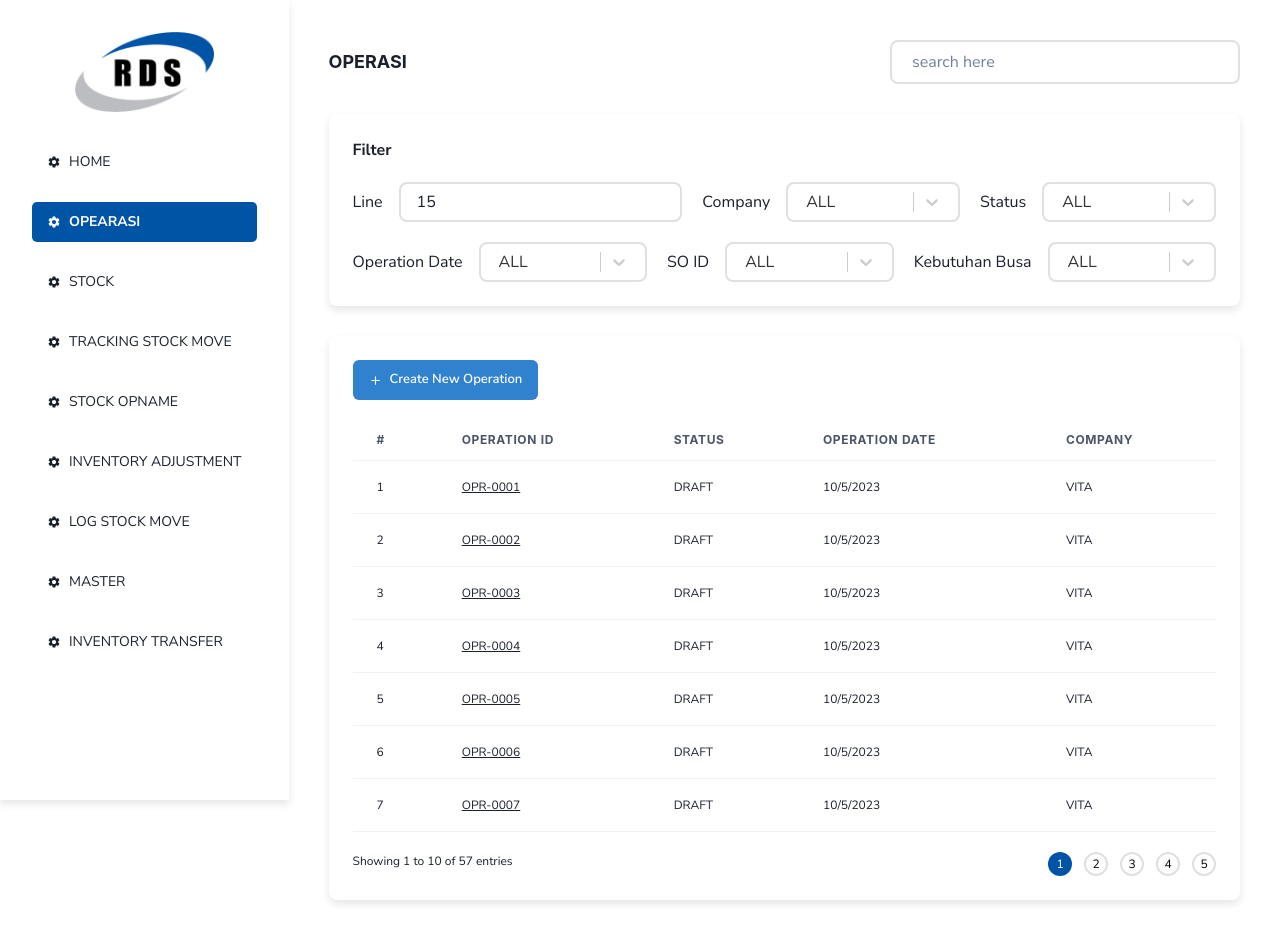
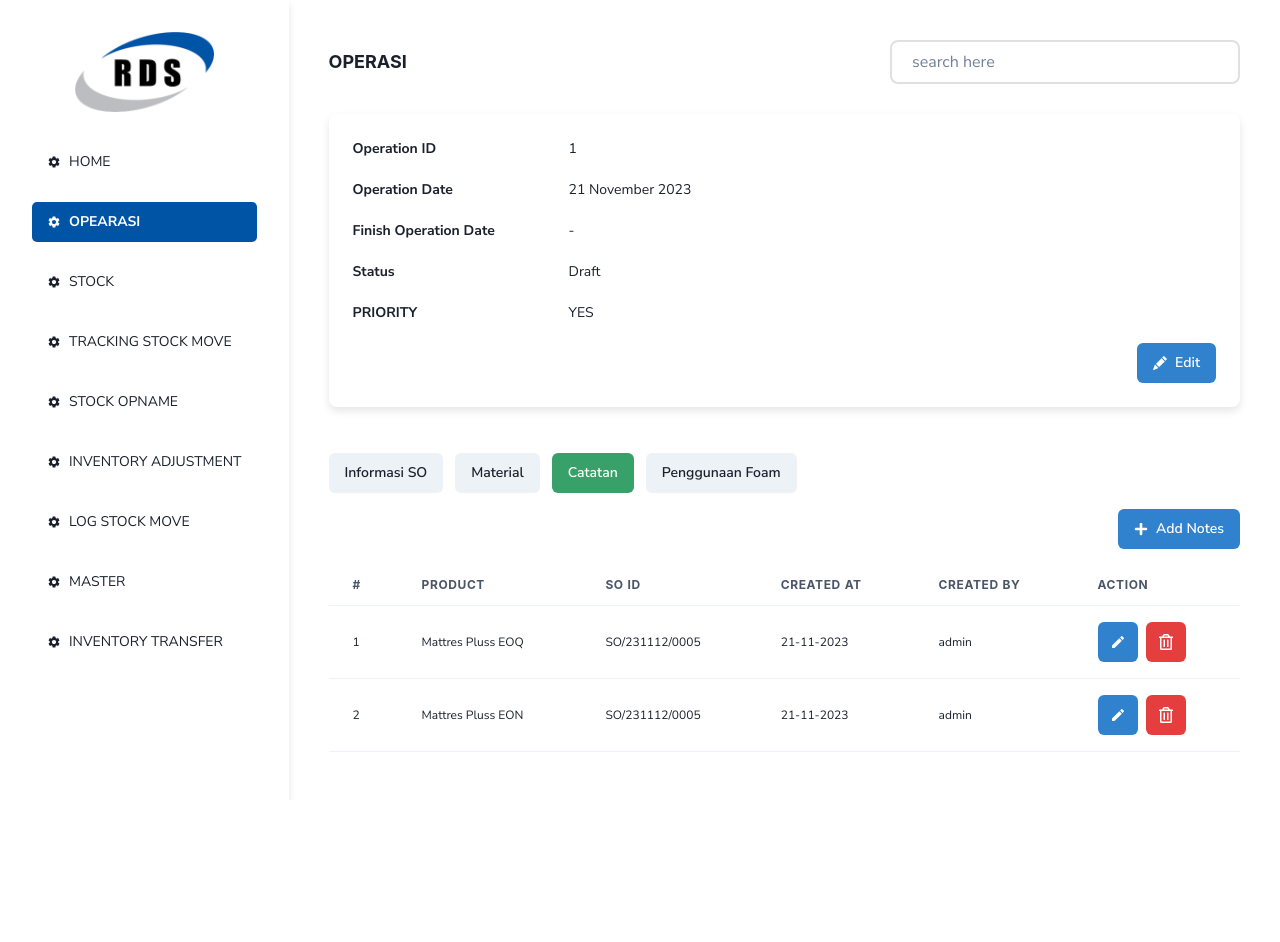
Before and after one commit to kopireng06/test-rds, a React (Vite) app: page /operation/1/notes in a window 1280 px wide. Shown: the top 942 px of the page. After the commit the page ends 800 px from the top, so only its background shows below. Built offline with nearby package versions, Linux system fonts and the light colour scheme; the HTML template or start-up script is replaced by a standard one.

Commit message:
feat: add notes page

```diff
--- a/src/App.tsx
+++ b/src/App.tsx
@@ -4,6 +4,7 @@ import './App.css'
 import OperationList from './components/views/OperationList'
 import SoInformation from './components/views/SoInformation'
 import CreateOperation from './components/views/CreateOperation'
+import NoteList from './components/views/NoteList'
 import SoDetail from './components/views/SoDetail'
 import { ChakraProvider } from '@chakra-ui/react'
 import MaterialList from './components/views/MaterialList'
@@ -30,6 +31,14 @@ const router = createBrowserRouter([
     element: (
       <Dashboard>
         <MaterialList />
+      </Dashboard>
+    )
+  },
+  {
+    path: '/operation/:operationID/notes',
+    element: (
+      <Dashboard>
+        <NoteList />
       </Dashboard>
     )
   },
--- a/src/components/commons/OperationDesc.tsx
+++ b/src/components/commons/OperationDesc.tsx
@@ -79,7 +79,14 @@ function OperationDescription() {
         >
           Material
         </Button>
-        <Button fontSize={14}>Catatan</Button>
+        <Button
+          fontSize={14}
+          colorScheme={location.pathname.includes('notes') ? 'green' : undefined}
+          as={Link}
+          to={`/operation/${params?.operationID}/notes`}
+        >
+          Catatan
+        </Button>
         <Button fontSize={14}>Penggunaan Foam</Button>
       </Flex>
     </>
--- /dev/null
+++ b/src/components/views/NoteList.tsx
@@ -0,0 +1,125 @@
+import {
+  Button,
+  Flex,
+  Icon,
+  IconButton,
+  Modal,
+  ModalBody,
+  ModalCloseButton,
+  ModalContent,
+  ModalFooter,
+  ModalHeader,
+  ModalOverlay,
+  Table,
+  TableContainer,
+  Tbody,
+  Td,
+  Text,
+  Textarea,
+  Th,
+  Thead,
+  Tr,
+  useDisclosure
+} from '@chakra-ui/react'
+import OperationDescription from '../commons/OperationDesc'
+import { MdEdit } from 'react-icons/md'
+import { FaPlus, FaRegTrashAlt } from 'react-icons/fa'
+import SelectInput from '../forms/Select'
+
+const tableData = [
+  { product: 'Mattres Pluss EOQ', soID: 'SO/231112/0005', createdAt: '21-11-2023', createdBy: 'admin' },
+  { product: 'Mattres Pluss EON', soID: 'SO/231112/0005', createdAt: '21-11-2023', createdBy: 'admin' }
+]
+
+const soIdOptions = Array.from(Array(8).keys()).map((val) => {
+  const id = `OPR-000${val}`
+
+  return {
+    label: id,
+    value: id
+  }
+})
+
+const productOptions = [
+  { label: 'Car', value: 'car' },
+  { label: 'Laptop', value: 'laptop' }
+]
+
+function NoteList() {
+  const { isOpen, onClose, onOpen } = useDisclosure()
+
+  return (
+    <Flex flexDir='column' gap={4}>
+      <OperationDescription />
+      <Flex justifyContent='flex-end'>
+        <Button w='fit-content' alignSelf='flex-end' colorScheme='blue' fontSize={14} onClick={onOpen}>
+          <Icon as={FaPlus} mr={2} />
+          Add Notes
+        </Button>
+      </Flex>
+      <TableContainer>
+        <Table variant='simple'>
+          <Thead>
+            <Tr>
+              <Th>#</Th>
+              <Th>PRODUCT</Th>
+              <Th>SO ID</Th>
+              <Th>CREATED AT</Th>
+              <Th>CREATED BY</Th>
+              <Th>ACTION</Th>
+            </Tr>
+          </Thead>
+          <Tbody>
+            {tableData.map(({ product, soID, createdAt, createdBy }, idx) => (
+              <Tr key={idx} cursor='pointer' _hover={{ background: 'rgb(0,84,166)', color: 'white' }}>
+                <Td fontSize={12}>{idx + 1}</Td>
+                <Td fontSize={12}>{product}</Td>
+                <Td fontSize={12}>{soID}</Td>
+                <Td fontSize={12}>{createdAt}</Td>
+                <Td fontSize={12}>{createdBy}</Td>
+                <Td fontSize={12}>
+                  <IconButton colorScheme='blue' mr={2} aria-label='edit-button' icon={<MdEdit />} />
+                  <IconButton colorScheme='red' aria-label='delete-button' icon={<FaRegTrashAlt />} />
+                </Td>
+              </Tr>
+            ))}
+          </Tbody>
+        </Table>
+      </TableContainer>
+      <Modal isOpen={isOpen} onClose={onClose}>
+        <ModalOverlay />
+        <ModalContent w={700} maxW='none'>
+          <ModalHeader>ADD Notes</ModalHeader>
+          <ModalCloseButton />
+          <ModalBody display='flex' flexDirection='column' gap={4}>
+            <Flex gap={4} alignItems='center'>
+              <Text as='span' fontWeight={700} minW={200}>
+                SO ID
+              </Text>
+              <SelectInput options={soIdOptions} />
+            </Flex>
+            <Flex gap={4} alignItems='center'>
+              <Text as='span' fontWeight={700} minW={200}>
+                Product
+              </Text>
+              <SelectInput options={productOptions} />
+            </Flex>
+            <Flex gap={4} alignItems='center'>
+              <Text as='span' fontWeight={700} minW={200}>
+                Notes
+              </Text>
+              <Textarea placeholder='SPK' />
+            </Flex>
+          </ModalBody>
+          <ModalFooter>
+            <Button colorScheme='blue' onClick={onClose}>
+              Save
+            </Button>
+          </ModalFooter>
+        </ModalContent>
+      </Modal>
+    </Flex>
+  )
+}
+
+export default NoteList
```
